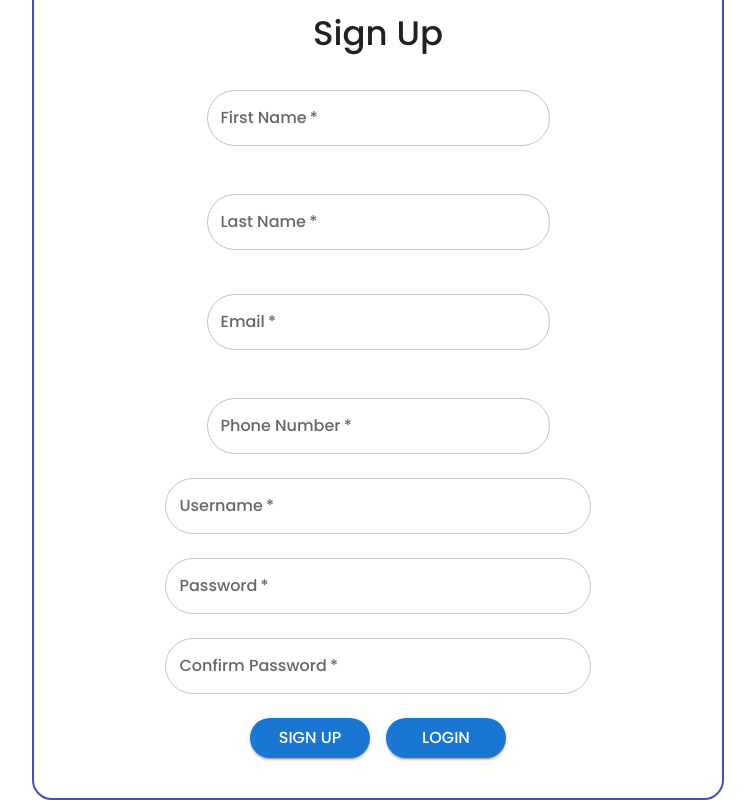
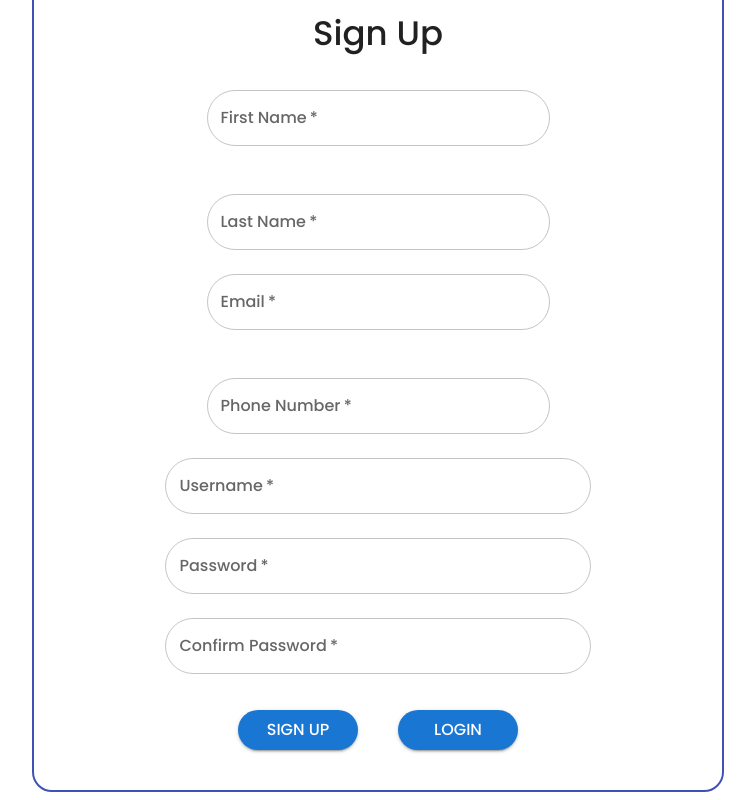
Before and after one commit to stephennemeth/MarketSquare, a React (Create React App) app in the folder frontend/: page /signup in a window 1280 px wide. Shown: the part 209-1009 px from the top of the page, without its empty margins (262-1017 px from the left). Built offline with nearby package versions, Linux system fonts and the light colour scheme.

Commit message:
Fixed Spacing Issues

```diff
--- a/frontend/src/pages/SignUp.jsx
+++ b/frontend/src/pages/SignUp.jsx
@@ -127,7 +127,6 @@ export default function SignUpPage({ authState, setAuthState }) {
                             width: "100%",
                             justifyContent: 'center',
                             alignItems: 'center',
-                            mt: 1
                         }}
                     >
                         <Grid2 item>
@@ -224,7 +223,7 @@ export default function SignUpPage({ authState, setAuthState }) {
                     />
                     <Grid2
                         container
-                        spacing={2}
+                        spacing={5}
                         sx={{
                             display: 'flex',
                             width: "100%",
```
